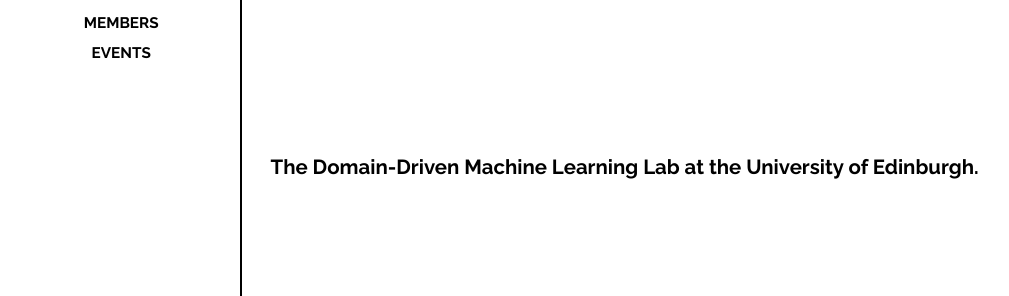
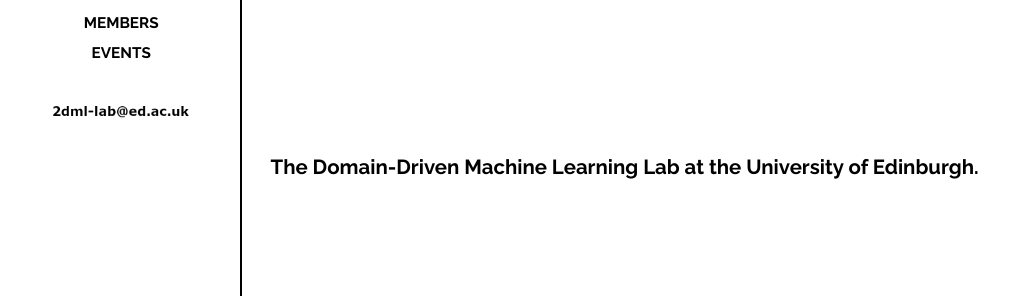
Before and after one commit to 2dml-lab/2dml-lab.github.io, a Jekyll site: the page built from index.html, in a window 1280 px wide. Shown: the part 234-530 px from the top of the page, without its empty margins (118-1127 px from the left). Built offline with Jekyll 4.4.1, drawn with Linux system fonts in a browser that asks for light colours.

Commit message:
Update default.html

```diff
--- a/_layouts/default.html
+++ b/_layouts/default.html
@@ -43,6 +43,9 @@
             {% endfor %}
           </ul>
         </div>
+        <div class="tagline">
+          <h1 class="title"><img id="logo" src="/images/mail_address.png"></h1>
+        </div>
       </div>
 
         {{ content }}
```
